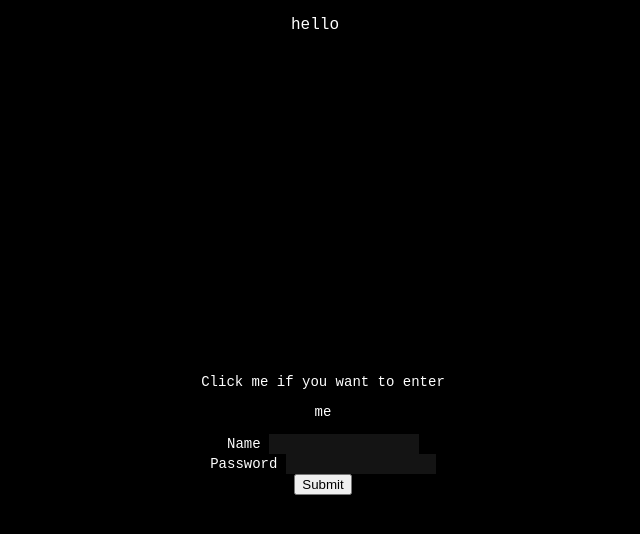
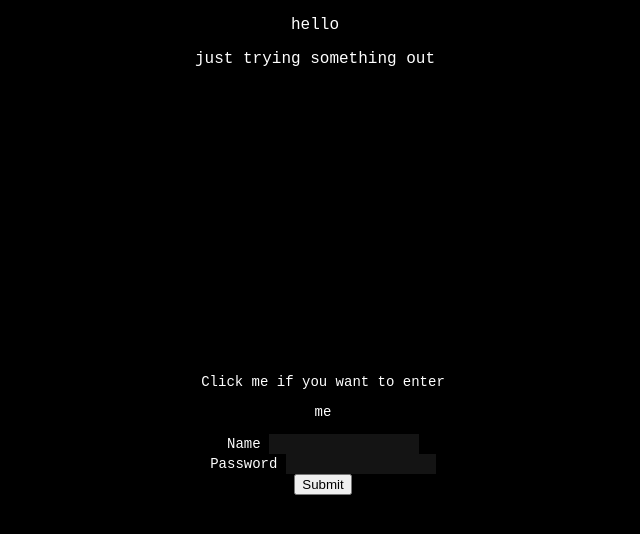
Before and after one commit to ekaeoq/site, a plain HTML site: page index.html in a window 1280 px wide. Shown: the whole page, without its empty margins (325-965 px from the left). Drawn offline with Linux system fonts and the light colour scheme.

Commit message:
Changes to be committed:

```diff
--- a/index.html
+++ b/index.html
@@ -35,6 +35,9 @@
                 </form>
             </div>
         </div>
+        <div>
+            <p>just trying something out</p>
+        </div>
     </div>
 </div>
 </body>
```
